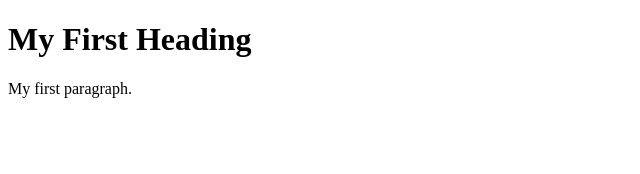
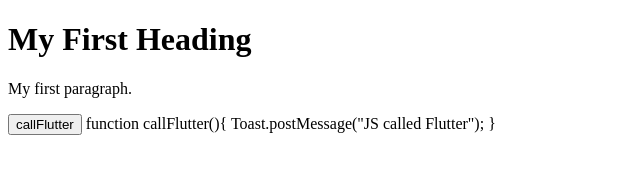
Before and after one commit to anhtrangg/anhtrangg.github.io, a plain HTML site: page index.html in a window 1280 px wide. Shown: the whole page, without its empty margins (0-640 px from the left). Drawn offline with Linux system fonts and the light colour scheme.

Commit message:
Update index.html

```diff
--- a/index.html
+++ b/index.html
@@ -4,6 +4,12 @@
 
 <h1>My First Heading</h1>
 <p>My first paragraph.</p>
+<button onclick="callFlutter()">callFlutter</button>
+
+function callFlutter(){
+       Toast.postMessage("JS called Flutter");
+}
+
 
 </body>
 </html>
```
